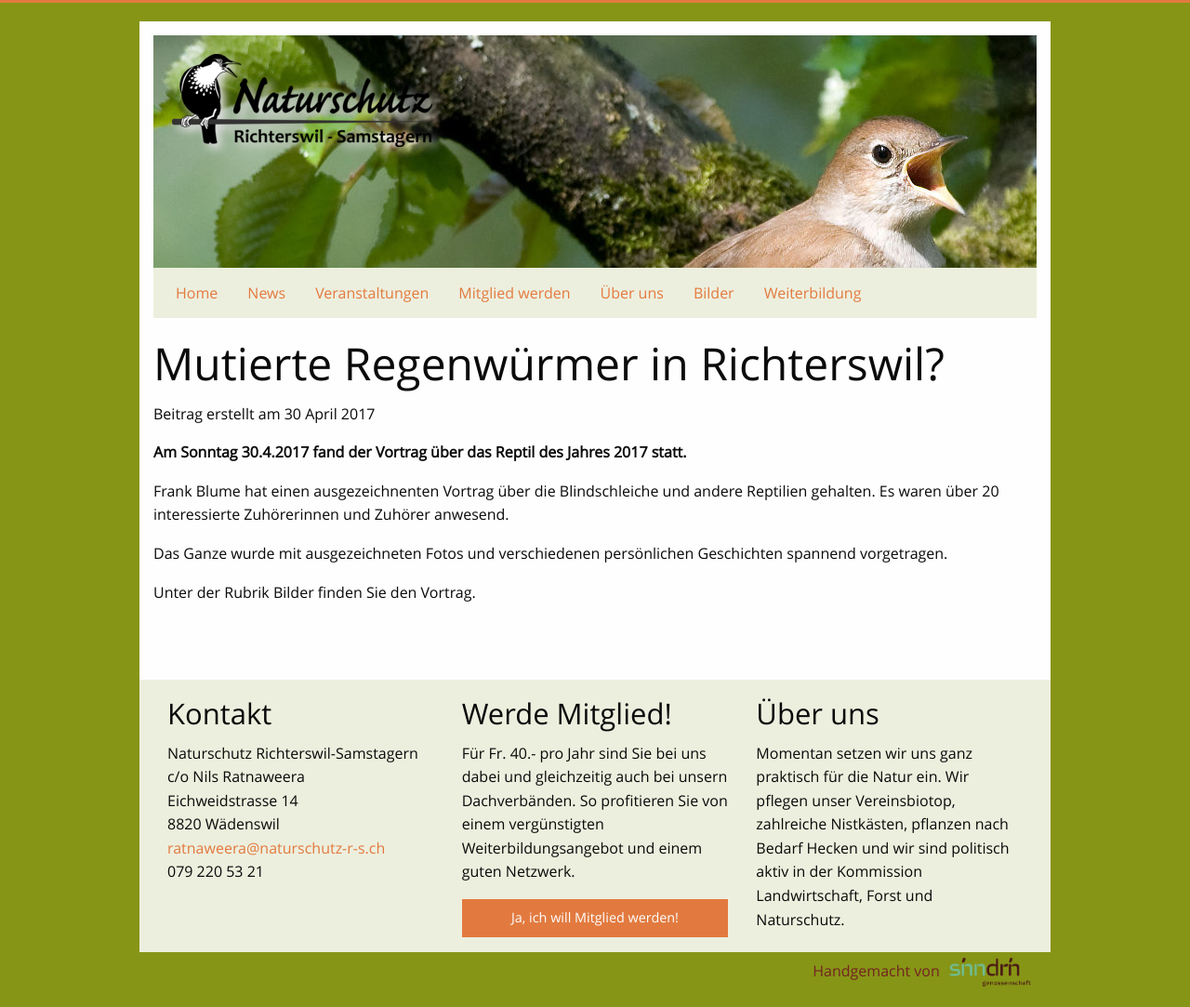
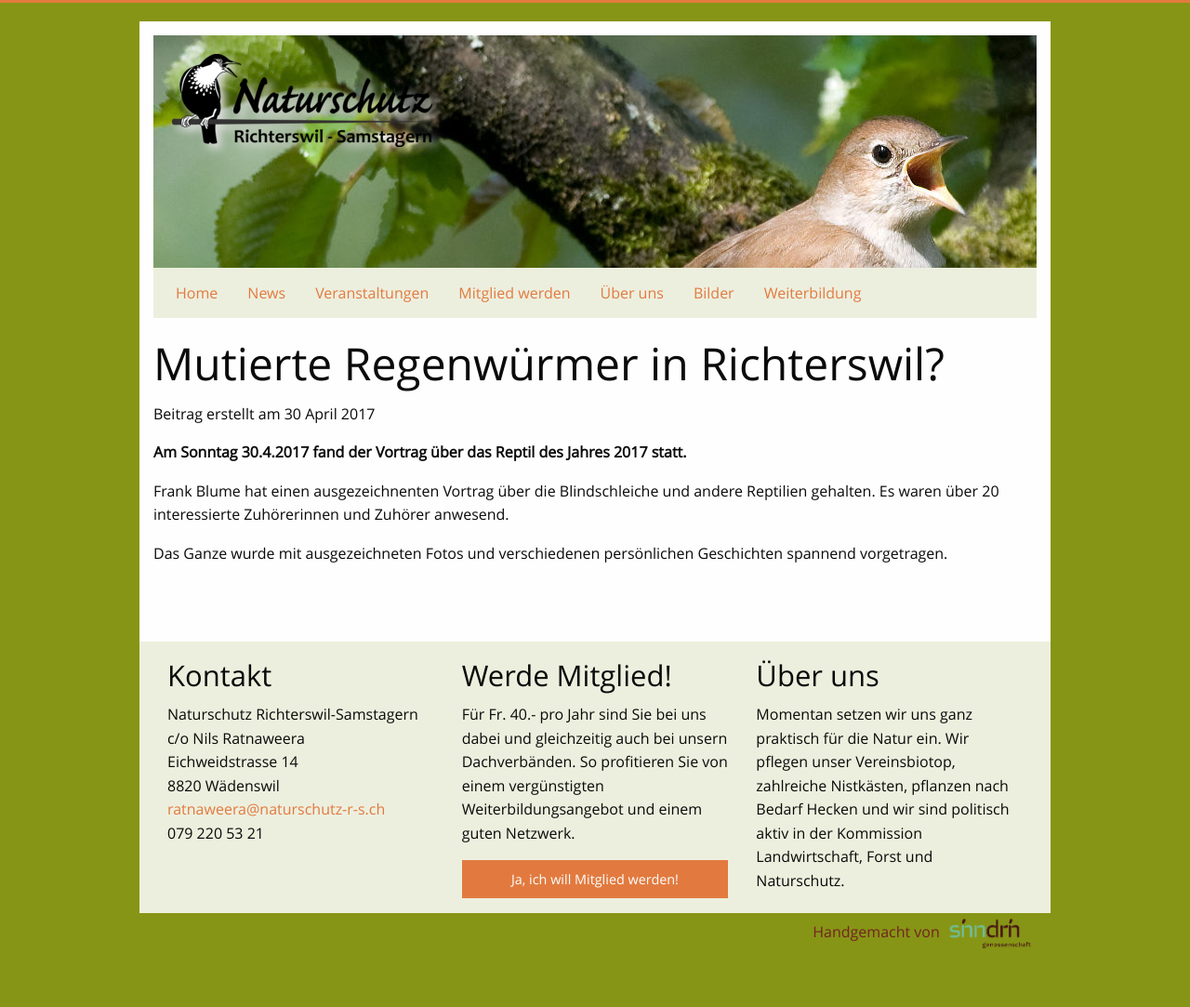
Before and after one commit to Naturschutz-Richterswil-Samstagern/Naturschutz-Richterswil-Samstagern.github.io, a Jekyll site: the page built from _posts/news/2017-04-30-blindschleiche.md, in a window 1280 px wide. Shown: the whole page at 93% size. Built offline with Jekyll 4.4.1, drawn with Linux system fonts in a browser that asks for light colours; after the commit the page ends 1042 px from its top, so only the background shows below that.

Commit message:
hinweis bilder entfernt

```diff
--- a/_posts/news/2017-04-30-blindschleiche.md
+++ b/_posts/news/2017-04-30-blindschleiche.md
@@ -14,5 +14,3 @@ Frank Blume hat einen ausgezeichnenten Vortrag über die Blindschleiche und ande
 Es waren über 20 interessierte Zuhörerinnen und Zuhörer anwesend.
 
 Das Ganze wurde mit ausgezeichneten Fotos und verschiedenen persönlichen Geschichten spannend vorgetragen.
-
-Unter der Rubrik Bilder finden Sie den Vortrag.
```
